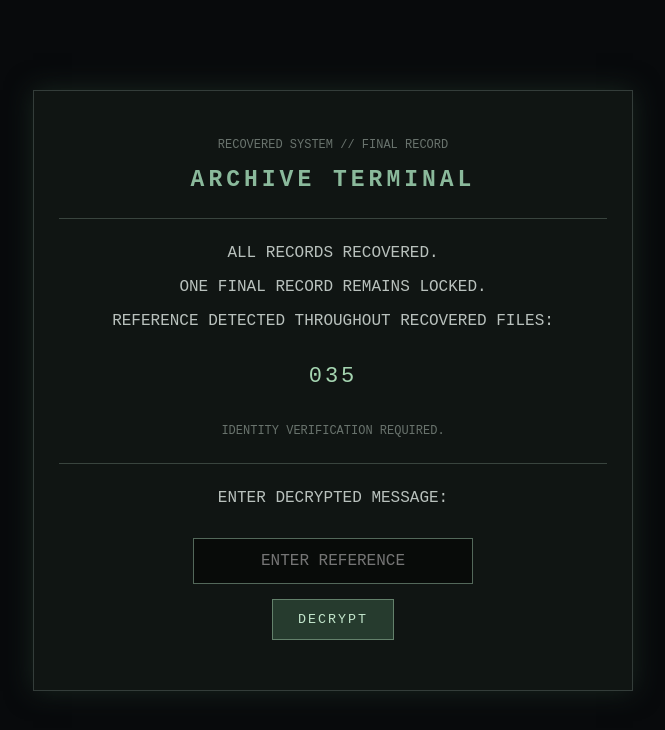
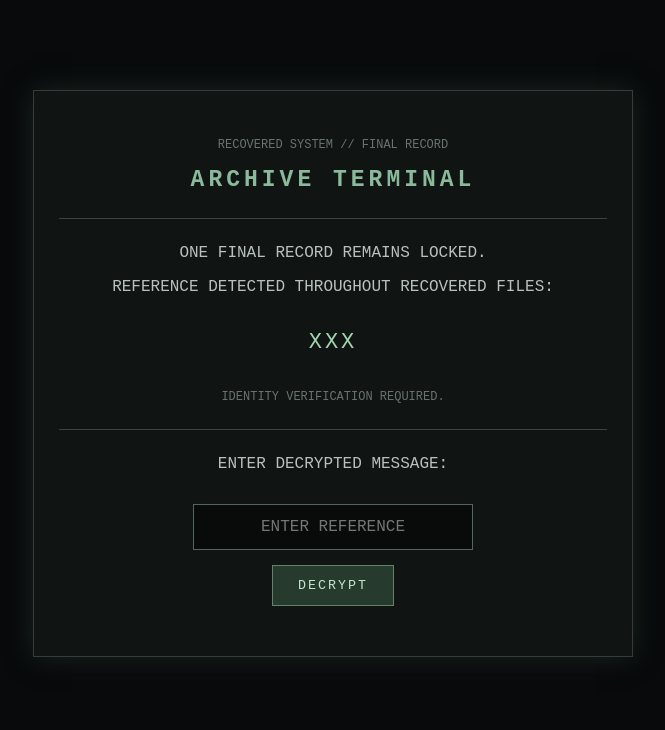
Before and after one commit to recovered035/recovered035.github.io, a plain HTML site: page final.html in a window 1280 px wide. Shown: the whole page, without its empty margins (307-972 px from the left). Drawn offline with Linux system fonts and the light colour scheme.

Commit message:
Update final.html

```diff
--- a/final.html
+++ b/final.html
@@ -137,11 +137,9 @@ button:hover {
 
     <hr>
 
-    <p>ALL RECORDS RECOVERED.</p>
-
     <p>ONE FINAL RECORD REMAINS LOCKED.</p>
     <p>REFERENCE DETECTED THROUGHOUT RECOVERED FILES:</p>
-    <div class="code">035</div>
+    <div class="code">XXX</div>
     <p class="muted">IDENTITY VERIFICATION REQUIRED.</p>
 
     <hr>
```
